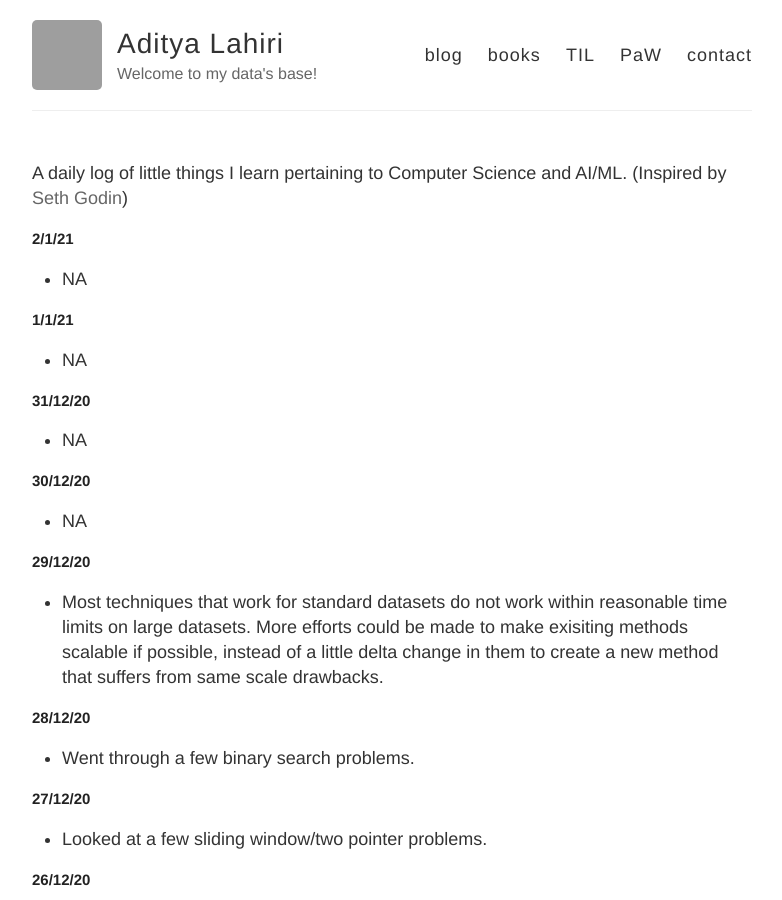
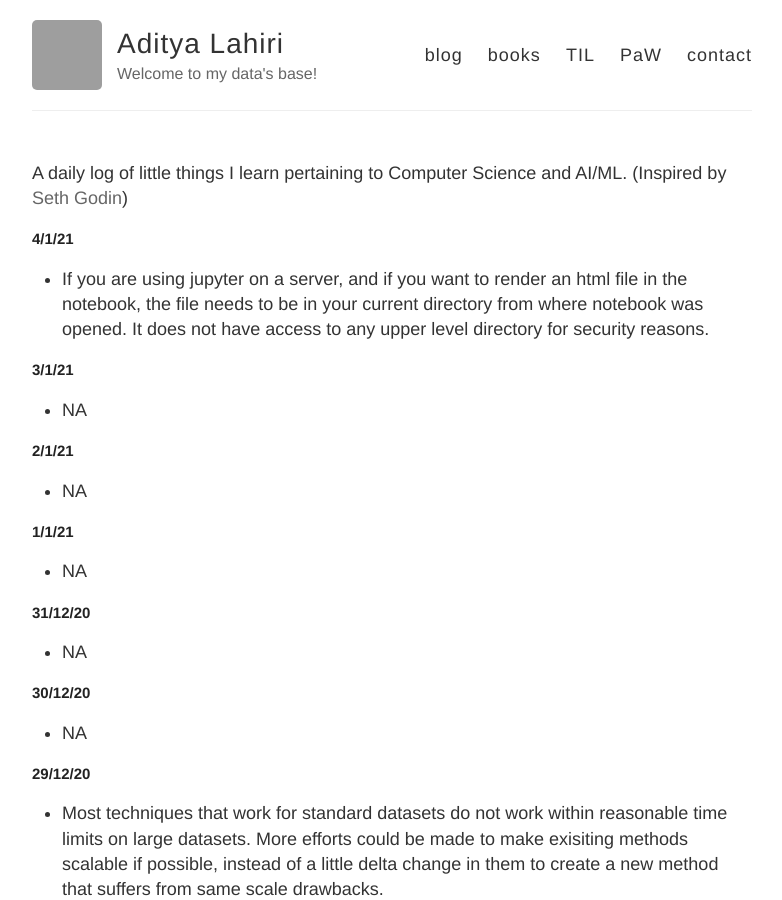
Before and after one commit to adityalahiri/adityalahiri.github.io, a Jekyll site: the page built from TIL.md, in a window 1280 px wide and 900 px high. Shown: the whole window, without its empty margins (248-1030 px from the left). Built offline with Jekyll 4.4.1, drawn with Linux system fonts in a browser that asks for light colours; our own code applies the rules of GitHub Pages for plain Markdown files; grey boxes are pictures that could not be loaded.

Commit message:
Update for 3 and 4

```diff
--- a/TIL.md
+++ b/TIL.md
@@ -1,5 +1,13 @@
 A daily log of little things I learn pertaining to Computer Science and AI/ML.
 (Inspired by [Seth Godin](https://seths.blog/))
+
+## 4/1/21
+
+* If you are using jupyter on a server, and if you want to render an html file in the notebook, the file needs to be in your current directory from where notebook was opened. It does not have access to any upper level directory for security reasons.
+
+## 3/1/21
+
+* NA
 
 ## 2/1/21
 
```
